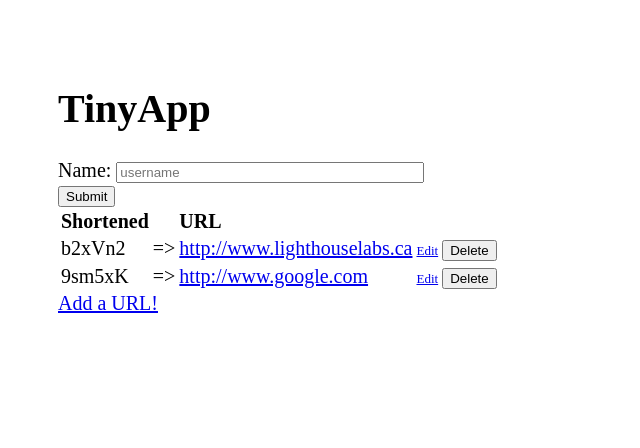
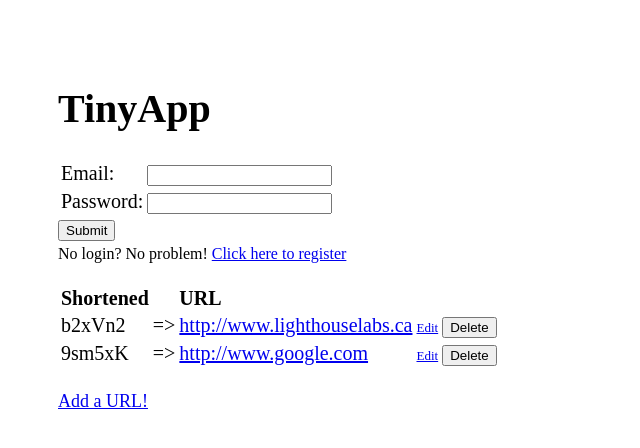
Before and after one commit to Ammarmasud/TinyApp, a Node server app: page /urls in a window 1280 px wide. Shown: the top 448 px of the page, without its empty margins (0-640 px from the left). Run offline with Node 20, Linux system fonts and the light colour scheme.

Commit message:
Changed the system used to store cookie. Uses user_ids rather than just a username. Adjusted rest of program accordingly. No login/logout POST responses currently

```diff
--- a/routes.js
+++ b/routes.js
@@ -1,9 +1,10 @@
 const generateRandomString = require('./generateRandomString');
+const checkEmails = require('./checkEmails');
 const urlDatabase = {
   "b2xVn2": "http://www.lighthouselabs.ca",
   "9sm5xK": "http://www.google.com"
 };
-const user = {}
+const users = {};
 
 module.exports = (app) => {
   app.get("/", (req, res) => {
@@ -16,42 +17,52 @@ module.exports = (app) => {
   });
 
   app.post("/registration", (req, res) => {
-    user.email = req.body.email;
-    res.cookie('username',user.username);
-    res.redirect('/');
+    if (req.body.email && req.body.password && !(checkEmails(users, req.body.email))) {
+      const id = generateRandomString();
+      users[id] = {'id':id,
+                  'email': req.body.email,
+                  'password': req.body.password};
+      res.cookie('user_id',id);
+      res.redirect('/');
+    } else {
+      res.statusCode = 400;
+      res.redirect('/registration');
+    }
   });
 
-  app.post("/login", (req, res) => {
-    user.username = req.body.username;
-    res.cookie('username',user.username);
-    res.redirect('/');
+  // app.post("/login", (req, res) => {
+  //   user.username = req.body.username;
+  //   res.cookie('user_id',users.id);
+  //   res.redirect('/');
+  // });
+
+  // app.post("/logout", (req, res) => {
+  //   res.clearCookie('user_id',users.id);
+  //   res.redirect('/');
+  // });
+
+  app.get("/urls/new", (req, res) => {
+    let email;
+    if (req.cookies.user_id) {
+      email = users[req.cookies.user_id].email;
+    }
+    res.render("urls_new",email);
   });
 
-  app.post("/logout", (req, res) => {
-    res.clearCookie('username',user.username);
-    res.redirect('/');
-  });
-
-  app.get("/urls/new", (req, res) => {
-    res.render("urls_new",{username: req.cookies.username});
-  });
-
-  app.post("/urls/:id/delete", (req, res) => {
-    delete urlDatabase[req.params.id];
+  app.post("/urls/:shortURL/delete", (req, res) => {
+    delete urlDatabase[req.params.shortURL];
     res.redirect('/urls');
   });
 
-  app.post("/urls/:id", (req, res) => {
-    urlDatabase[req.params.id] = req.body['longURL'];
+  app.post("/urls/:shortURL", (req, res) => {
+    urlDatabase[req.params.shortURL] = req.body['longURL'];
     res.redirect('/urls');
   });
 
-  app.get("/urls/:id", (req, res) => {
-    const templateVars = {
-                          shortURL: req.params.id,
-                          longURL: urlDatabase[req.params.id],
-                          username: req.cookies.username
-                          };
+  app.get("/urls/:shortURL", (req, res) => {
+    const templateVars = {'shortURL': req.params.shortURL,
+                          'longURL': urlDatabase[req.params.shortURL],
+                          'email': users[req.cookies.user_id].email};
     res.render('urls_show', templateVars);
   });
 
@@ -62,10 +73,12 @@ module.exports = (app) => {
   });
 
   app.get("/urls", (req, res) => {
-    const templateVars =  {
-                          urls: urlDatabase,
-                          username: req.cookies.username
-                          };
+    let email;
+    if (req.cookies.user_id) {
+      email = users[req.cookies.user_id].email;
+    }
+    const templateVars =  {'urls': urlDatabase,
+                          'email': email};
     res.render('urls_index', templateVars);
   });
 
--- a/views/partials/_header.ejs
+++ b/views/partials/_header.ejs
@@ -1,19 +1,29 @@
 <h1>TinyApp</h1>
 
-<% if (username) { %>
+<% if (email) { %>
 
-  User: <b><%= username %></b>
+  User: <b><%= email %></b>
   <form action="/logout" method="POST">
     <input type="submit" value="logout"></input>
   </form>
 
 <% } else { %>
   <form action="/login" method="POST">
-    <div>
-      <label for="username">Name: </label>
-      <input id="username" type="text" name="username" placeholder="username" style="width: 300px">
-    </div>
+    <table>
+      <tr>
+        <td><label for="email">Email:</label></td>
+        <td><input id="email" type="email" name="email"></td>
+      </tr>
+
+      <tr>
+        <td><label for="password">Password:</label></td>
+        <td><input id="password" type="password" name="password"></td>
+      </tr>
+    </table>
+
     <input type="submit" value="Submit">
   </form>
+  <font size="3">No login? No problem! <a href='/registration'>Click here to register</a></font>
+  <p></p>
 
 <% }; %>
--- a/views/urls_index.ejs
+++ b/views/urls_index.ejs
@@ -35,7 +35,8 @@
     <% }; %>
   </table>
 
-  <a href="/urls/new">Add a URL!</a>
+  <p></p>
+  <font size="4"><a href="/urls/new">Add a URL!</a></font>
 
 </body>
 </html>
```
Also changed, not shown: views/urls_register.ejs (+12 -11 lines).
